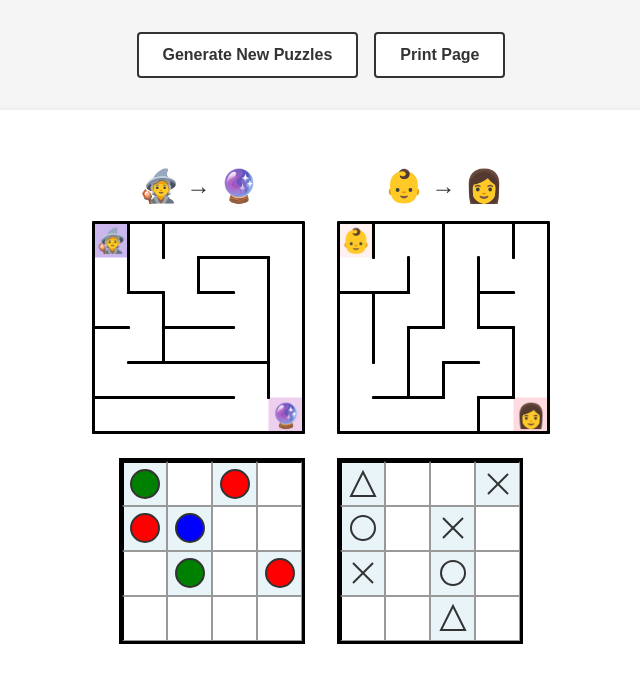
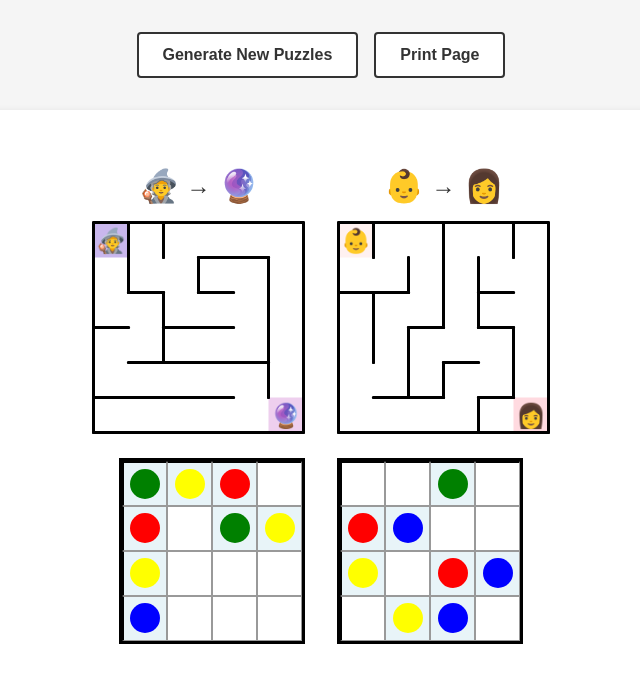
Before and after one commit to dslh/puzzle-page, a React (Vite) app: page / in a window 1280 px wide. Shown: the top 682 px of the page, without its empty margins (319-959 px from the left). Built offline with nearby package versions, Linux system fonts and the light colour scheme; a web font is replaced by a local one.

Commit message:
color-only sudoku

```diff
--- a/src/App.tsx
+++ b/src/App.tsx
@@ -28,8 +28,8 @@ function App() {
             <Maze seed={puzzleSeed + 1} width={6} height={6} />
           </div>
           <div className={styles.puzzleRow}>
-            <Sudoku seed={puzzleSeed + 2} config={{ mode: 'colours' }} />
-            <Sudoku seed={puzzleSeed + 3} config={{ mode: 'shapes' }} />
+            <Sudoku seed={puzzleSeed + 2} />
+            <Sudoku seed={puzzleSeed + 3} />
           </div>
         </div>
       </div>
--- a/src/components/puzzles/Sudoku.tsx
+++ b/src/components/puzzles/Sudoku.tsx
@@ -1,74 +1,29 @@
 import { useMemo } from 'react';
 import { generateSudoku, type Sudoku as SudokuType } from '../../utils/sudokuGenerator';
-import { getSymbols, getModeName, type SudokuConfig } from '../../utils/symbolSets';
 import styles from './Sudoku.module.css';
+
+const COLORS = ['red', 'green', 'blue', 'yellow'] as const;
 
 interface SudokuProps {
   seed?: number;
-  config: SudokuConfig;
 }
 
-export default function Sudoku({ seed = 0, config }: SudokuProps) {
+export default function Sudoku({ seed = 0 }: SudokuProps) {
   const puzzle: SudokuType = useMemo(() => {
     return generateSudoku(seed);
   }, [seed]);
 
-  const symbols = useMemo(() => {
-    return getSymbols(config);
-  }, [config]);
-
-  const modeName = useMemo(() => {
-    return getModeName(config);
-  }, [config]);
-
-  const renderSymbol = (symbol: string) => {
-    if (config.mode === 'colours') {
+  const renderColor = (colorIndex: number) => {
     return (
       <div
         style={{
           width: '30px',
           height: '30px',
           borderRadius: '50%',
-            backgroundColor: symbol,
-            border: '2px solid #333',
+          backgroundColor: COLORS[colorIndex],
         }}
       />
     );
-    }
-
-    if (config.mode === 'shapes') {
-      const size = 30;
-      switch (symbol) {
-        case 'circle':
-          return (
-            <svg width={size} height={size} viewBox="0 0 30 30">
-              <circle cx="15" cy="15" r="12" fill="none" stroke="#333" strokeWidth="2" />
-            </svg>
-          );
-        case 'square':
-          return (
-            <svg width={size} height={size} viewBox="0 0 30 30">
-              <rect x="3" y="3" width="24" height="24" fill="none" stroke="#333" strokeWidth="2" />
-            </svg>
-          );
-        case 'triangle':
-          return (
-            <svg width={size} height={size} viewBox="0 0 30 30">
-              <polygon points="15,3 27,27 3,27" fill="none" stroke="#333" strokeWidth="2" />
-            </svg>
-          );
-        case 'cross':
-          return (
-            <svg width={size} height={size} viewBox="0 0 30 30">
-              <line x1="5" y1="5" x2="25" y2="25" stroke="#333" strokeWidth="2" />
-              <line x1="25" y1="5" x2="5" y2="25" stroke="#333" strokeWidth="2" />
-            </svg>
-          );
-      }
-    }
-
-    // characters mode
-    return <span style={{ fontSize: '24px', fontWeight: 'bold' }}>{symbol}</span>;
   };
 
   return (
@@ -85,7 +40,7 @@ export default function Sudoku({ seed = 0, config }: SudokuProps) {
 
             return (
               <div key={`${rowIndex}-${colIndex}`} className={cellClasses}>
-                {cell.isGiven ? renderSymbol(symbols[cell.value]) : ''}
+                {cell.isGiven ? renderColor(cell.value) : ''}
               </div>
             );
           })
--- a/src/utils/sudokuGenerator.ts
+++ b/src/utils/sudokuGenerator.ts
@@ -46,28 +46,58 @@ export function generateSudoku(seed?: number): Sudoku {
     }
   }
 
-  // Randomly select 6-8 cells to be given (pre-filled)
-  const randomValue = random ? random.next() : Math.random();
-  const numGiven = 6 + Math.floor(randomValue * 3); // 6, 7, or 8
+  // Ensure at least one instance of each color (0, 1, 2, 3) is shown
+  const colorPositions: Map<number, Array<[number, number]>> = new Map();
 
-  const positions: Array<[number, number]> = [];
+  // Group positions by color value
   for (let row = 0; row < 4; row++) {
     for (let col = 0; col < 4; col++) {
-      positions.push([row, col]);
+      const colorValue = solution[row][col];
+      if (!colorPositions.has(colorValue)) {
+        colorPositions.set(colorValue, []);
+      }
+      colorPositions.get(colorValue)!.push([row, col]);
     }
   }
 
-  // Shuffle positions using Fisher-Yates
-  for (let i = positions.length - 1; i > 0; i--) {
+  // Select one position for each color to ensure all colors appear
+  const givenPositions: Set<string> = new Set();
+  for (let color = 0; color < 4; color++) {
+    const positions = colorPositions.get(color)!;
     const randomValue = random ? random.next() : Math.random();
-    const j = Math.floor(randomValue * (i + 1));
-    [positions[i], positions[j]] = [positions[j], positions[i]];
+    const selectedIndex = Math.floor(randomValue * positions.length);
+    const [row, col] = positions[selectedIndex];
+    grid[row][col].isGiven = true;
+    givenPositions.add(`${row},${col}`);
   }
 
-  // Mark first numGiven positions as given
-  for (let i = 0; i < numGiven; i++) {
-    const [row, col] = positions[i];
-    grid[row][col].isGiven = true;
+  // Randomly select additional cells to be given (total of 6-8)
+  const randomValue = random ? random.next() : Math.random();
+  const numGiven = 6 + Math.floor(randomValue * 3); // 6, 7, or 8
+  const additionalNeeded = numGiven - 4; // We already have 4 colors shown
+
+  if (additionalNeeded > 0) {
+    const remainingPositions: Array<[number, number]> = [];
+    for (let row = 0; row < 4; row++) {
+      for (let col = 0; col < 4; col++) {
+        if (!givenPositions.has(`${row},${col}`)) {
+          remainingPositions.push([row, col]);
+        }
+      }
+    }
+
+    // Shuffle remaining positions using Fisher-Yates
+    for (let i = remainingPositions.length - 1; i > 0; i--) {
+      const randomValue = random ? random.next() : Math.random();
+      const j = Math.floor(randomValue * (i + 1));
+      [remainingPositions[i], remainingPositions[j]] = [remainingPositions[j], remainingPositions[i]];
+    }
+
+    // Mark additional positions as given
+    for (let i = 0; i < additionalNeeded && i < remainingPositions.length; i++) {
+      const [row, col] = remainingPositions[i];
+      grid[row][col].isGiven = true;
+    }
   }
 
   return { grid, solution };
--- a/src/utils/symbolSets.ts
+++ /dev/null
@@ -1,37 +0,0 @@
-export type SudokuMode = 'colours' | 'shapes' | 'characters';
-
-export interface SudokuConfig {
-  mode: SudokuMode;
-  characters?: [string, string, string, string];
-}
-
-export const COLOURS = ['red', 'green', 'blue', 'yellow'] as const;
-export const SHAPES = ['circle', 'square', 'triangle', 'cross'] as const;
-
-/**
- * Get the symbols for a given sudoku configuration
- */
-export function getSymbols(config: SudokuConfig): [string, string, string, string] {
-  switch (config.mode) {
-    case 'colours':
-      return ['red', 'green', 'blue', 'yellow'];
-    case 'shapes':
-      return ['circle', 'square', 'triangle', 'cross'];
-    case 'characters':
-      return config.characters || ['A', 'B', 'C', 'D'];
-  }
-}
-
-/**
- * Get display name for the mode
- */
-export function getModeName(config: SudokuConfig): string {
-  switch (config.mode) {
-    case 'colours':
-      return 'colour';
-    case 'shapes':
-      return 'shape';
-    case 'characters':
-      return 'character';
-  }
-}
```
Lines whose indentation alone changed are shown as unchanged.
